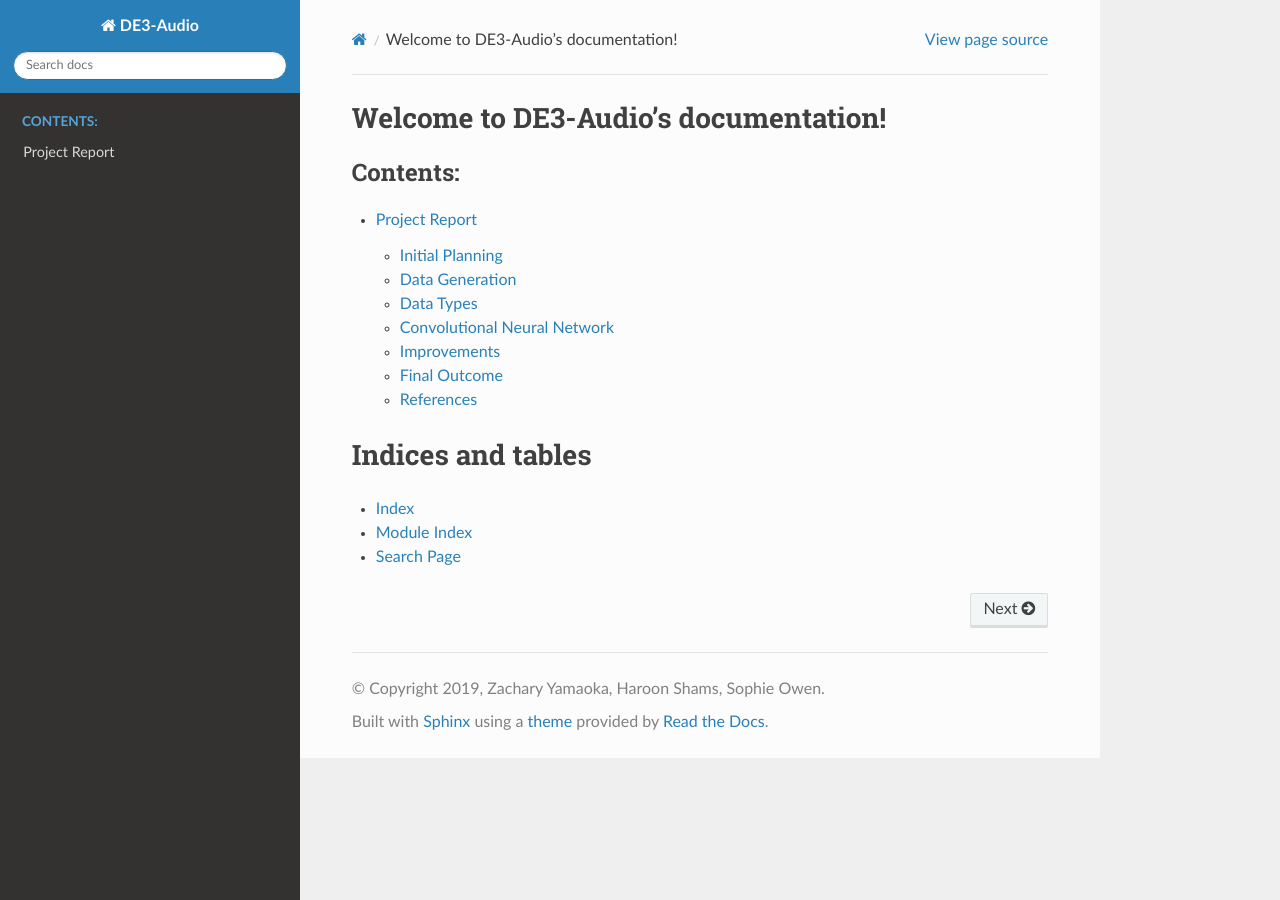
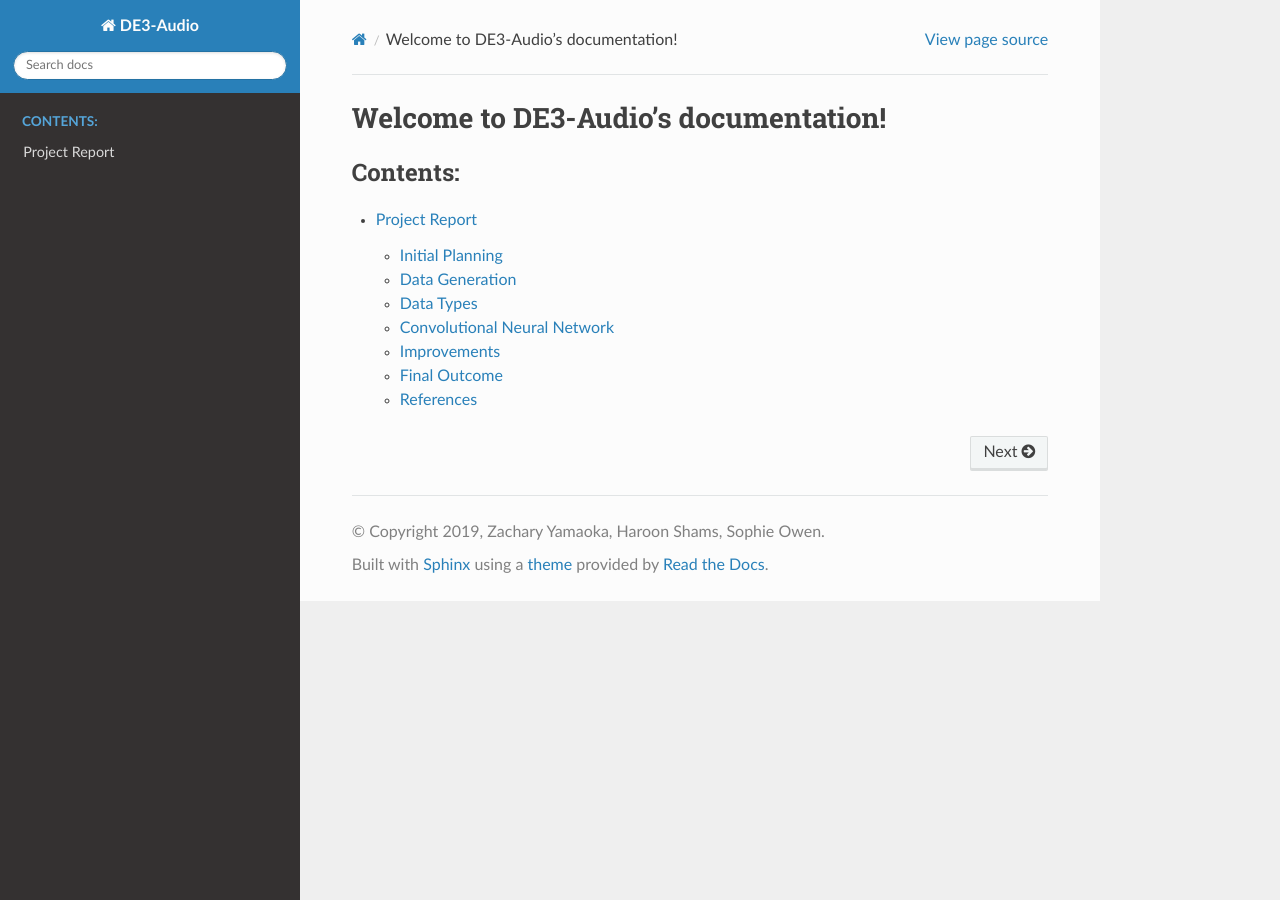
Before and after one commit to zacharyyamaoka/DE3-Audio, a Sphinx documentation site: the page built from docs/index.rst, in a window 1280 px wide. Built offline with Sphinx 7.4.7 and the Read the Docs theme 2.0.0, drawn with Linux system fonts in a browser that asks for light colours.

Commit message:
lgtm! for now

```diff
--- a/docs/index.rst
+++ b/docs/index.rst
@@ -11,12 +11,3 @@ Welcome to DE3-Audio's documentation!
    :caption: Contents:
 
    intro
-
-
-
-Indices and tables
-==================
-
-* :ref:`genindex`
-* :ref:`modindex`
-* :ref:`search`
```
Also changed, not shown: docs/intro.rst (+4 -4 lines), 9 other files.
